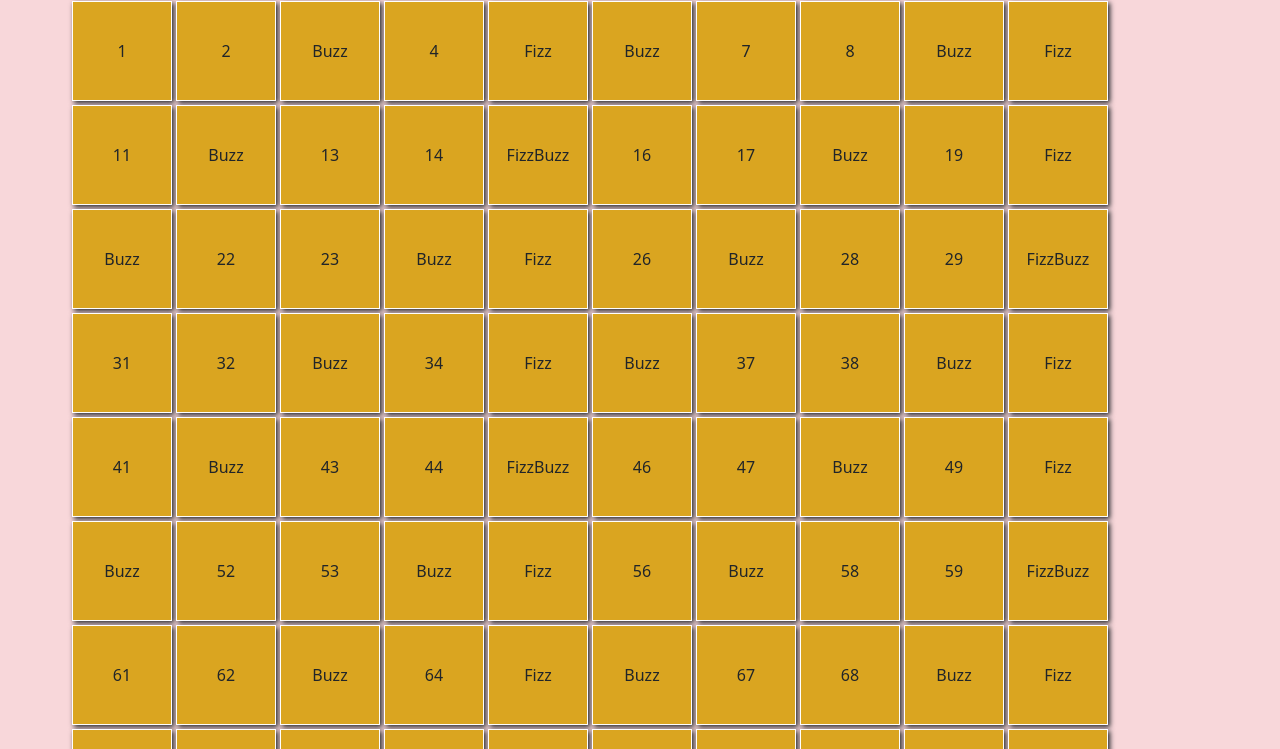
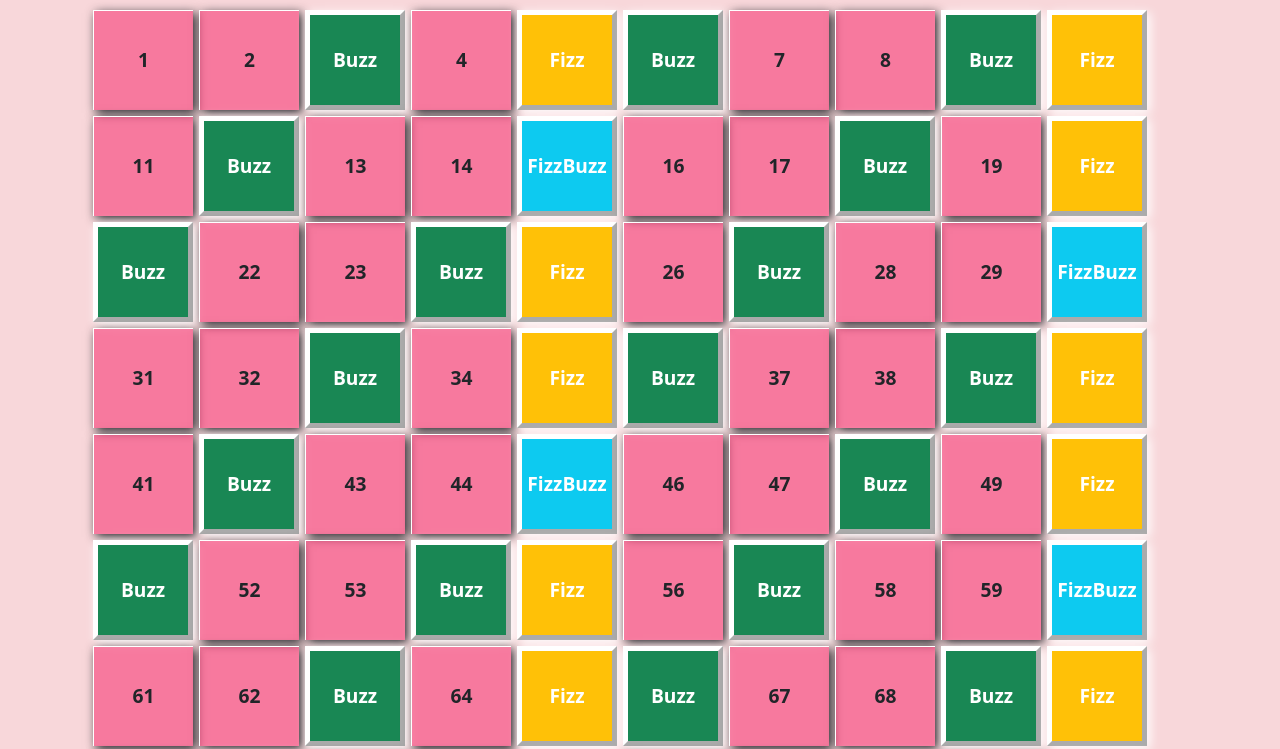
Before and after one commit to andreacagnina/js-fizzbuzz, a plain HTML site: page index.html in a window 1280 px wide. Shown: the part 81-830 px from the top of the page. Drawn offline with nearby package versions, Linux system fonts and the light colour scheme.

Commit message:
[FEAT] ADDED STYLING CLASS - COMPLETED

```diff
--- a/css/style.css
+++ b/css/style.css
@@ -1,11 +1,28 @@
+.container {
+    min-width: 1100px;
+    max-width: 1100px;
+}
+
 .col-1 {
-    background-color: goldenrod;
-    box-shadow: 2px 2px 5px;
+    background-color: rgba(243, 8, 86, 0.452);
+    box-shadow: 3px 3px 10px;
     width: 100px;
     height: 100px;
-    border: 1px solid white;
-    margin: 2px;
+    margin: 3px;
+    border-top: 1px solid white;
+    border-left: 1px solid white;
     display: flex;
     justify-content: center;
     align-items: center;
+    font-size: larger;
+    font-weight: bold;
 }
+
+.border-out {
+    border: 5px outset white;
+}
+
+.col-1:hover {
+    filter: grayscale(1);
+    cursor: pointer;
+}
--- a/index.html
+++ b/index.html
@@ -14,9 +14,10 @@
 </head>
 
 <body class="bg-danger-subtle">
-    <h1 class="text-center text-danger my-3">FizzBuzzDOM</h1>
-    <div class="container">
+    <div class="container my-4">
+        <h1 class="text-center text-danger my-3">FizzBuzzDOM</h1>
         <div class="row">
+
         </div>
     </div>
 
--- a/js/script.js
+++ b/js/script.js
@@ -7,12 +7,23 @@ for (let i = 1; i <= 100; i++) {
 
     if (i % 3 === 0 && i % 5 === 0) {
         content.innerText = 'FizzBuzz'
+        content.classList.add("bg-info");
+        content.classList.add("text-white");
+        content.classList.add("border-out");
+
+
     }
     else if (i % 3 === 0) {
         content.innerText = 'Buzz'
+        content.classList.add("bg-success");
+        content.classList.add("text-white");
+        content.classList.add("border-out");
     }
     else if (i % 5 === 0) {
         content.innerText = 'Fizz'
+        content.classList.add("bg-warning");
+        content.classList.add("text-white");
+        content.classList.add("border-out");
     }
 
     container.append(content)
```
